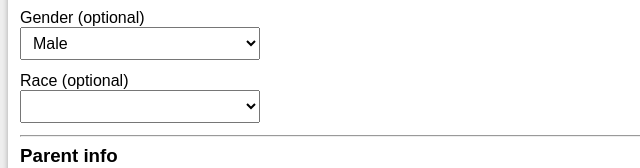
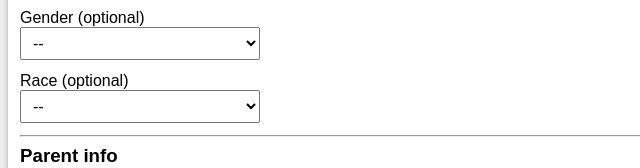
Before and after one commit to lafcoderdojo/akara, a website: page static/index.html in a window 1280 px wide. Shown: the part 632-800 px from the top of the page, 0-640 px from the left. Drawn offline with Linux system fonts and the light colour scheme.

Commit message:
Add race options

```diff
--- a/static/index.html
+++ b/static/index.html
@@ -54,8 +54,9 @@
         <div class="inputGroup">
           <label for="user_info_gender">Gender (optional)</label>
           <select id="user_info_gender">
+            <option value="">--</option>
             <option value="male">Male</option>
-            <option value="female">Femmle</option>
+            <option value="female">Female</option>
             <option value="non-binary">Nonbinary</option>
             <option value="other">Other</option>
           </select>
@@ -63,7 +64,13 @@
         <div class="inputGroup">
           <label for="user_info_race">Race (optional)</label>
           <select id="user_info_race">
-            <!-- TODO: options later -->
+            <option value="">--</option>
+            <option value="caucasian">Caucasian</option>
+            <option value="hispanic_latino">Hispanic or Latino</option>
+            <option value="african_american">African American</option>
+            <option value="native_american">Native American</option>
+            <option value="asian_pacific_islander">Asian or Pacific Islander</option>
+            <option value="other">Other / Mixed</option>
           </select>
         </div>
         <hr/>
```
